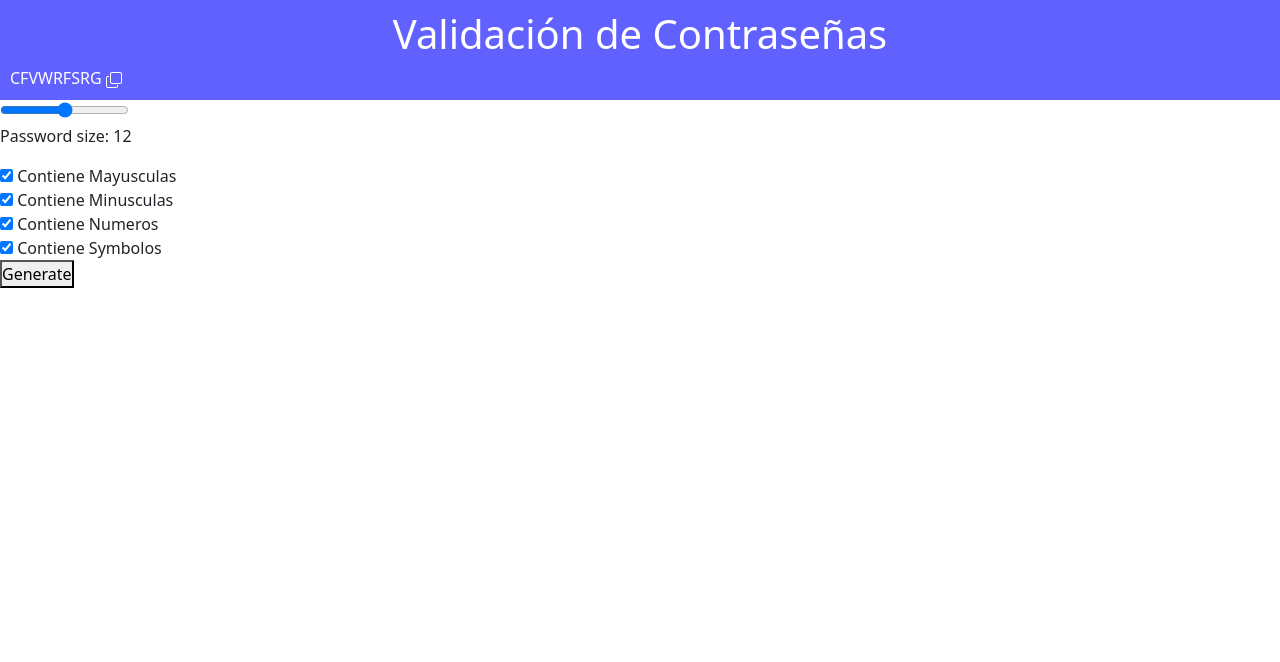
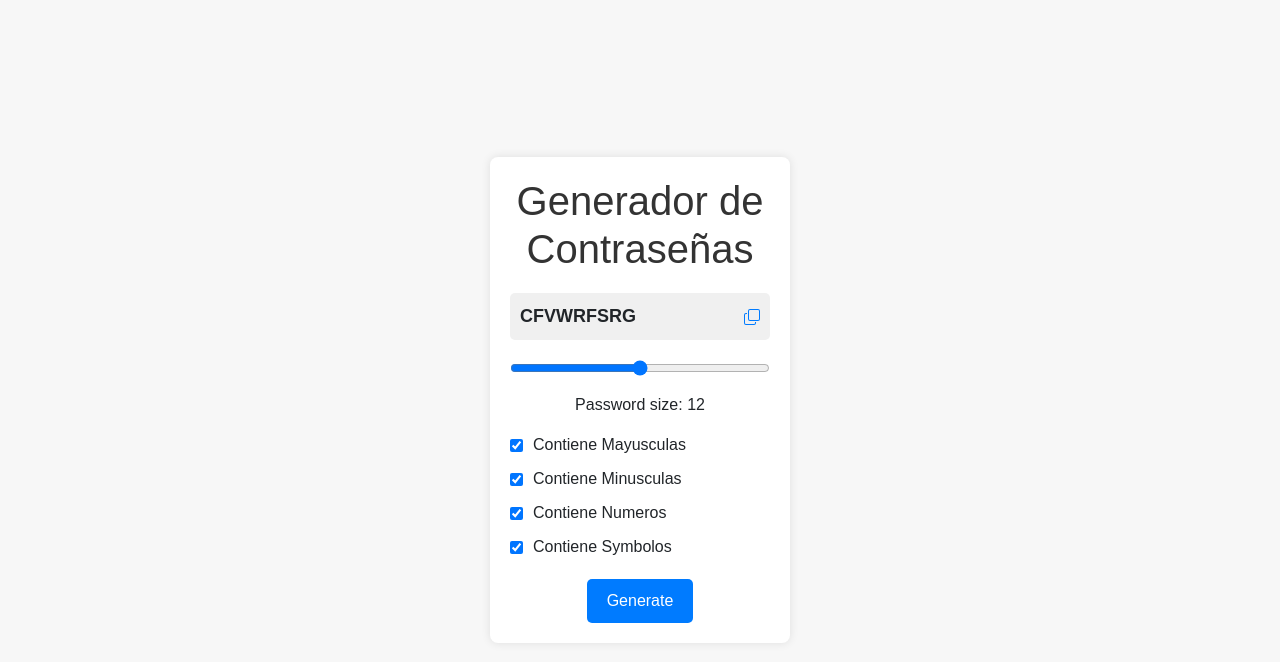
Before and after one commit to Davidhernandezn/PasswordGenerator, a plain HTML site: page index.html in a window 1280 px wide. Drawn offline with nearby package versions, Linux system fonts and the light colour scheme.

Commit message:
Se actualizo el diseño de la app y se agrego un archivo readme

```diff
--- a/index.html
+++ b/index.html
@@ -14,8 +14,9 @@
 </head>
 <body>
 
+    <div class="login-container">
         <div class="main-card">
-        <h1>Validación de Contraseñas</h1>
+            <h1>Generador de Contraseñas</h1>
             <div class="password">
                 <span id="pw-text">CFVWRFSRG</span>
                 <svg xmlns="http://www.w3.org/2000/svg" width="16" height="16" fill="currentColor" class="bi bi-copy" viewBox="0 0 16 16">
@@ -23,7 +24,7 @@
                 </svg>
             </div>
         </div>
-<!-- CADA QUE CAMBIE EL VALOR, CHANGE ACTUALIZARA MOSTRANDO EL VALOR -->
+        <!-- CADA QUE CAMBIO EL VALOR, CHANGE ACTUALIZARA MOSTRANDO EL VALOR -->
         <input id="range" type="range" min="4" max="20" step="1" onchange="showVal(this.value)">
         <p class="display-pw-size">Password size: <span class="numeroCaracteres">12</span></p>
 
@@ -50,5 +51,6 @@
         <button class="generate">
             Generate
         </button>
+    </div>
 </body>
 </html>
--- a/style.css
+++ b/style.css
@@ -1,15 +1,80 @@
 /* Option 2: Import via CSS */
 @import url("https://cdn.jsdelivr.net/npm/bootstrap-icons@1.3.0/font/bootstrap-icons.css");
-*{
-    margin: 0px;
-    padding: 0px;
-}
-.main-card{
-    background: rgb(97, 97, 255);
-    color: white;
-    padding: 10px;
+body {
+    font-family: 'Arial', sans-serif;
+    background-color: #f7f7f7;
+    margin: 0;
+    display: flex;
+    justify-content: center;
+    align-items: center;
+    height: 100vh;
 }
 
-h1{
+.login-container {
+    width: 300px;
+    background-color: #fff;
+    border-radius: 8px;
+    box-shadow: 0 0 10px rgba(0, 0, 0, 0.1);
+    padding: 20px;
     text-align: center;
 }
+
+h1 {
+    color: #333;
+    margin-bottom: 20px;
+}
+
+.password {
+    margin-top: 20px;
+    padding: 10px;
+    background-color: #f0f0f0;
+    border-radius: 5px;
+    display: flex;
+    justify-content: space-between;
+    align-items: center;
+}
+
+#pw-text {
+    font-size: 18px;
+    font-weight: bold;
+}
+
+.password svg {
+    cursor: pointer;
+    color: #007bff;
+}
+
+input[type="range"] {
+    width: 100%;
+    margin-top: 20px;
+}
+
+.display-pw-size {
+    margin-top: 10px;
+}
+
+.select-option {
+    margin-top: 10px;
+    display: flex;
+    align-items: center;
+}
+
+label {
+    margin-left: 10px;
+}
+
+.generate {
+    background-color: #007bff;
+    color: #fff;
+    border: none;
+    padding: 10px 20px;
+    font-size: 16px;
+    cursor: pointer;
+    border-radius: 5px;
+    margin-top: 20px;
+    transition: background-color 0.3s ease;
+}
+
+.generate:hover {
+    background-color: #0056b3;
+}
```
Also changed, not shown: captura_generador_app.png (added), 1 other file. Lines whose indentation alone changed are shown as unchanged.
